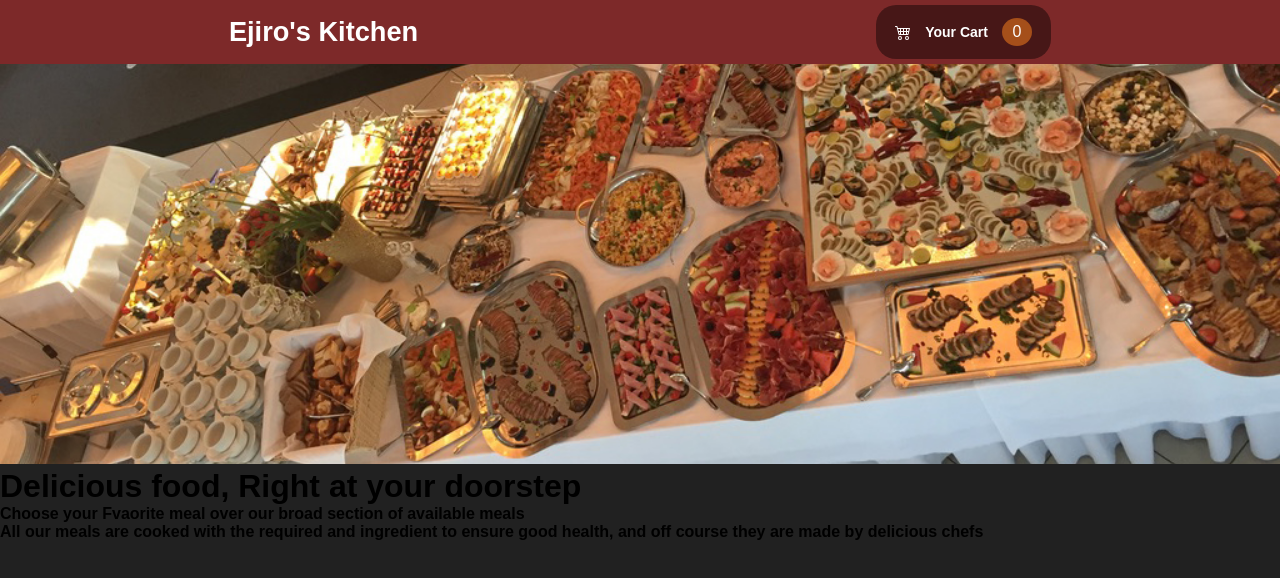
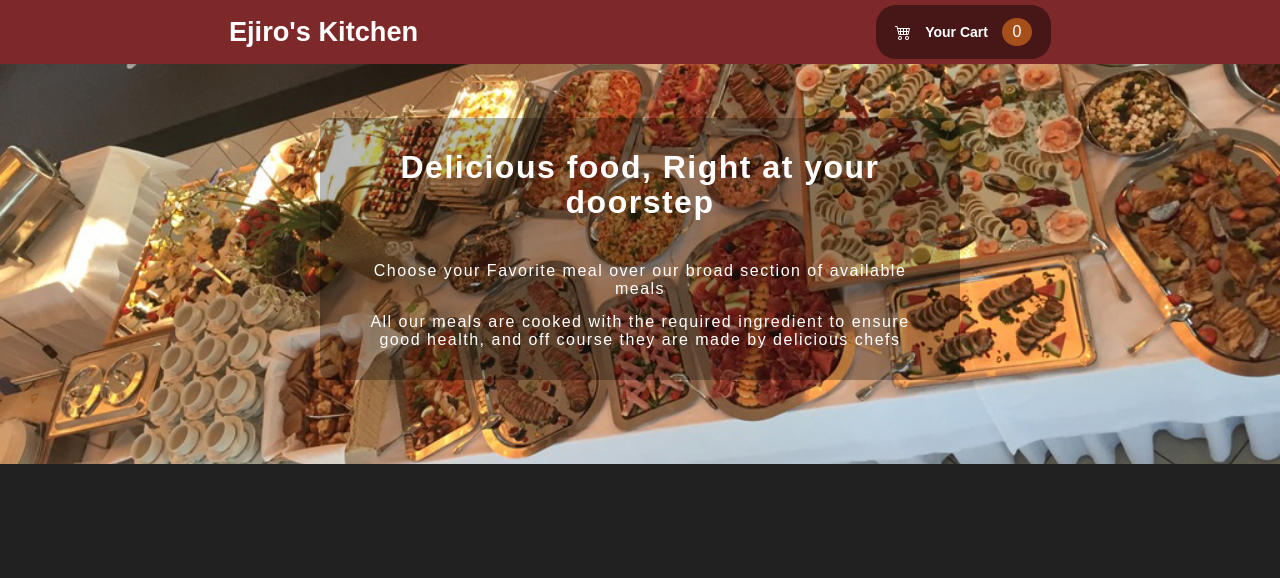
Before and after one commit to EjiroOsiephri/Building-a-food-order-app, a React (Vite) app in the folder vite-project/: page / in a window 1280 px wide. Shown: the top 578 px of the page. Built offline with nearby package versions, Linux system fonts and the light colour scheme.

Commit message:
Done with mainbody section

```diff
--- a/vite-project/src/Components/Body/BodyModal.jsx
+++ b/vite-project/src/Components/Body/BodyModal.jsx
@@ -1,16 +1,17 @@
 import React from "react";
+import Modal from "../../Sass/BodyModal.module.scss";
 
 const BodyModal = () => {
   return (
     <React.Fragment>
-      <main>
+      <main className={Modal.BodyModal}>
         <h1>Delicious food, Right at your doorstep</h1>
         <h4>
-          Choose your Fvaorite meal over our broad section of available meals
+          Choose your Favorite meal over our broad section of available meals
         </h4>
         <h4>
-          All our meals are cooked with the required and ingredient to ensure
-          good health, and off course they are made by delicious chefs
+          All our meals are cooked with the required ingredient to ensure good
+          health, and off course they are made by delicious chefs
         </h4>
       </main>
     </React.Fragment>
--- a/vite-project/src/Components/MainSection/MainHeader.jsx
+++ b/vite-project/src/Components/MainSection/MainHeader.jsx
@@ -1,15 +1,14 @@
 import React from "react";
 import NavBar from "../NavBar/NavBar";
 import BodyModal from "../Body/BodyModal";
+import MainBody from "../../Sass/MainHeader.module.scss";
 
 const MainHeader = () => {
   return (
-    <>
-      <div>
-        <NavBar></NavBar>
-        <BodyModal></BodyModal>
-      </div>
-    </>
+    <React.Fragment>
+      <NavBar></NavBar>
+      <BodyModal></BodyModal>
+    </React.Fragment>
   );
 };
 
--- a/vite-project/src/Sass/BodyModal.module.scss
+++ b/vite-project/src/Sass/BodyModal.module.scss
@@ -0,0 +1,26 @@
+.BodyModal {
+  width: 50%;
+  color: white;
+  text-align: center;
+  letter-spacing: 1.5px;
+  line-height: 1.1;
+  margin-inline: auto;
+  position: relative;
+  background-color: rgba(0, 0, 0, 0.277);
+  padding: 2em;
+  border-radius: 10px;
+  z-index: 10;
+  top: -350px;
+}
+.BodyModal h1 {
+  margin-bottom: 1.3em;
+}
+.BodyModal h4 {
+  margin-top: 1em;
+  font-weight: 300;
+}
+@media screen and (max-width: 706px) {
+  .BodyModal {
+    width: 95%;
+  }
+}
```
Also changed, not shown: vite-project/src/Sass/MainHeader.module.scss (added).
